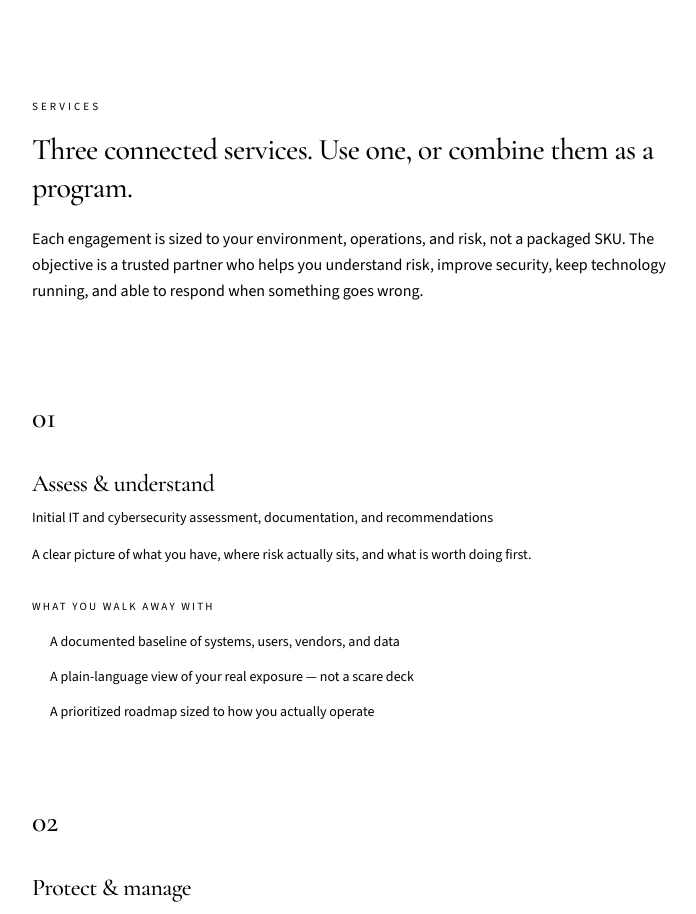
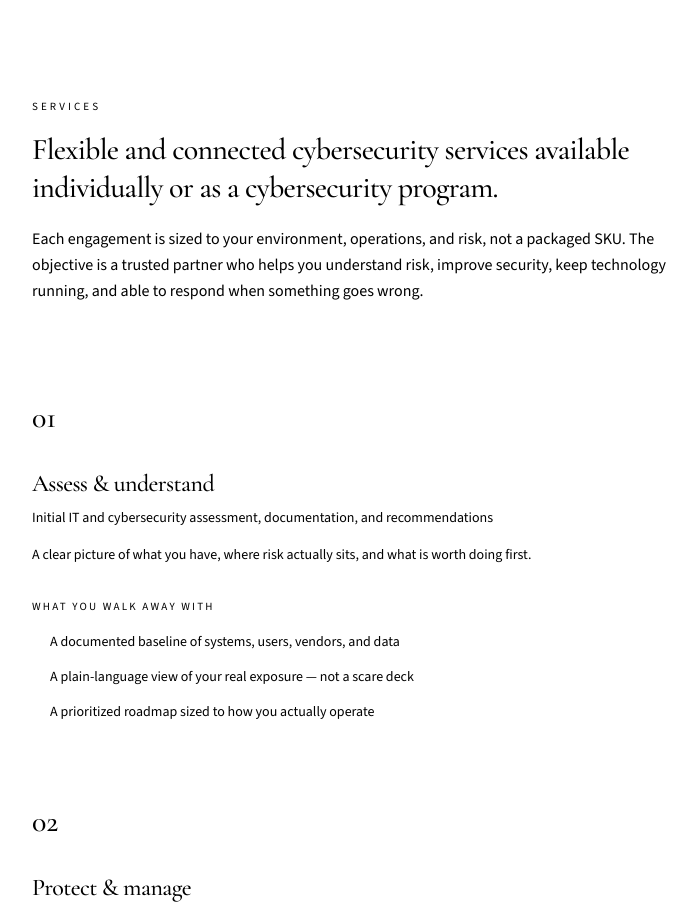
Before and after one commit to iamarnett001/Hacked0FFCybersecurity_Website, a Next.js app: page / in a window 1280 px wide. Shown: the part 3100-4014 px from the top of the page, without its empty margins (56-752 px from the left). Built offline with nearby package versions, Linux system fonts and the light colour scheme.

Commit message:
Update Services heading for flexible engagements
Replace the three-service headline with copy that services can be
taken individually or as a full cybersecurity program.

Co-authored-by: charlesarnett <charlesarnett@bellsouth.net>

```diff
--- a/src/components/services.tsx
+++ b/src/components/services.tsx
@@ -9,7 +9,8 @@ export function Services() {
             Services
           </p>
           <h2 className="mt-4 font-heading text-3xl leading-tight font-medium tracking-tight sm:text-4xl">
-            Three connected services. Use one, or combine them as a program.
+            Flexible and connected cybersecurity services available individually
+            or as a cybersecurity program.
           </h2>
           <p className="mt-5 text-base leading-relaxed text-muted-foreground">
             Each engagement is sized to your environment, operations, and risk,
```
